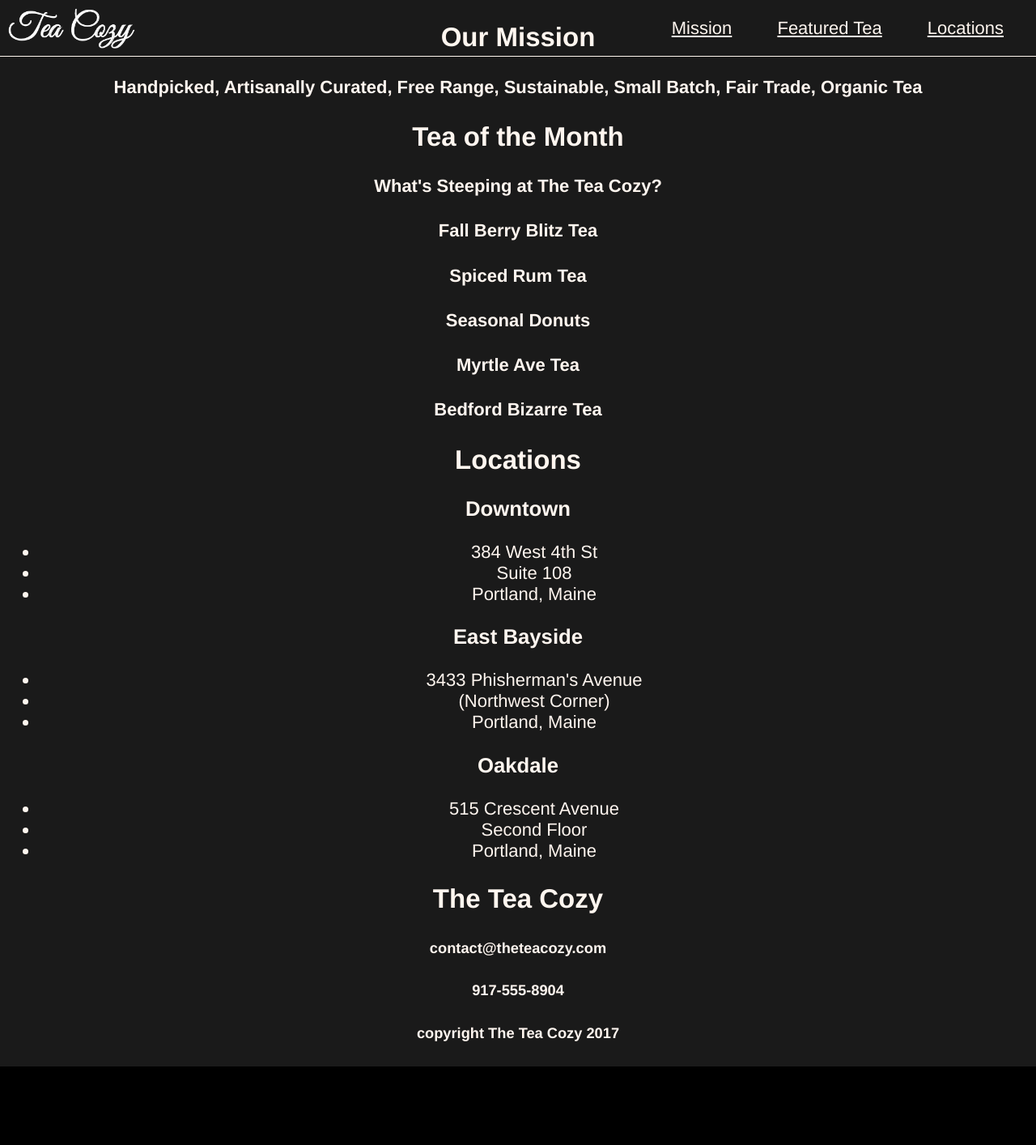
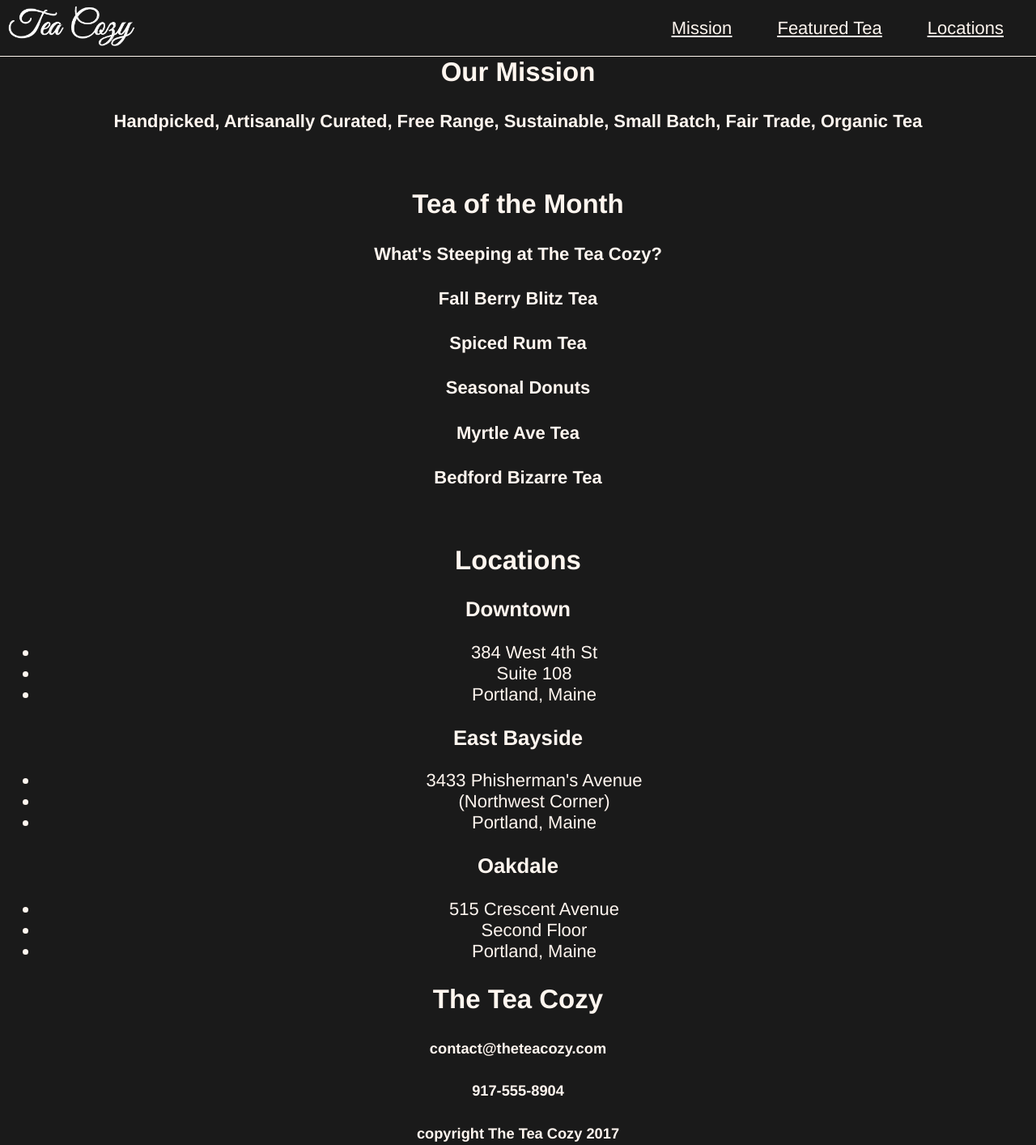
Before and after one commit to gaycoding/teacozy, a plain HTML site: page index.html in a window 1280 px wide. Shown: the whole page at 81% size. Before the commit the page ends 1317 px from the top, so only its background shows below. Drawn offline with Linux system fonts and the light colour scheme.

Commit message:
more divs and css stuff

```diff
--- a/index.html
+++ b/index.html
@@ -7,18 +7,21 @@
   <body>
     <!-- Header -->
   <div class="header">
-    <img  class="logo" src="resources/images/img-tea-cozy-logo.png" alt="logo"/>
+    <a href="https://gaycoding.github.io/teacozy/"><img  class="logo" src="resources/images/img-tea-cozy-logo.png" alt="logo"/></a>
     <nav>
     <ul>
-<li>Mission</li>
-<li>Featured Tea</li>
-<li>Locations</li>
+<li><a href="#mission">Mission</a></li>
+<li><a href="#featured">Featured Tea</a></li>
+<li><a href="#locations">Locations</a></li>
     </ul>
   </nav>
 </div>
   <div class="content">
+  <div class="mission" id="mission">
     <h2>Our Mission</h2>
     <h4>Handpicked, Artisanally Curated, Free Range, Sustainable, Small Batch, Fair Trade, Organic Tea</h4>
+</div>
+  <div class="featured" id="featured">
     <h2>Tea of the Month</h2>
     <h4>What's Steeping at The Tea Cozy?</h4>
     <h4>Fall Berry Blitz Tea</h4>
@@ -26,6 +29,8 @@
     <h4>Seasonal Donuts</h4>
     <h4>Myrtle Ave Tea</h4>
     <h4>Bedford Bizarre Tea</h4>
+</div>
+  <div class="locations" id="locations">
     <h2>Locations</h2>
     <h3>Downtown</h3>
     <ul>
@@ -45,10 +50,17 @@
 <li>Second Floor</li>
 <li>Portland, Maine</li>
     </ul>
+</div>
+  <div class="footer">
+  <div class="contact">
     <h2>The Tea Cozy</h2>
     <h5>contact@theteacozy.com</h5>
     <h5>917-555-8904</h5>
+</div>
+  <div class="copyright">
     <h5>copyright The Tea Cozy 2017</h5>
+</div>
+</div>
 </div>
   </body>
 </html>
--- a/resources/css/style.css
+++ b/resources/css/style.css
@@ -8,12 +8,16 @@ html {
   text-align: center;
 }
 
+a {
+  color: seashell;
+}
+
 /* Header */
 .header {
   top: 0;
   left: 0;
   position: fixed;
-  z-index: 20;
+  z-index: 2;
   display: flex;
   width: 100%;
   height: 69px;
@@ -43,3 +47,28 @@ nav li {
 .content {
   position: relative;
 }
+
+.mission {
+  margin: 70px auto 0px auto;
+}
+
+.featured {
+margin: 70px auto 0px auto;
+}
+
+.locations {
+margin: 70px auto 0px auto;
+}
+
+/* Footer */
+.footer {
+
+}
+
+.contact {
+
+}
+
+.copyright {
+
+}
```
